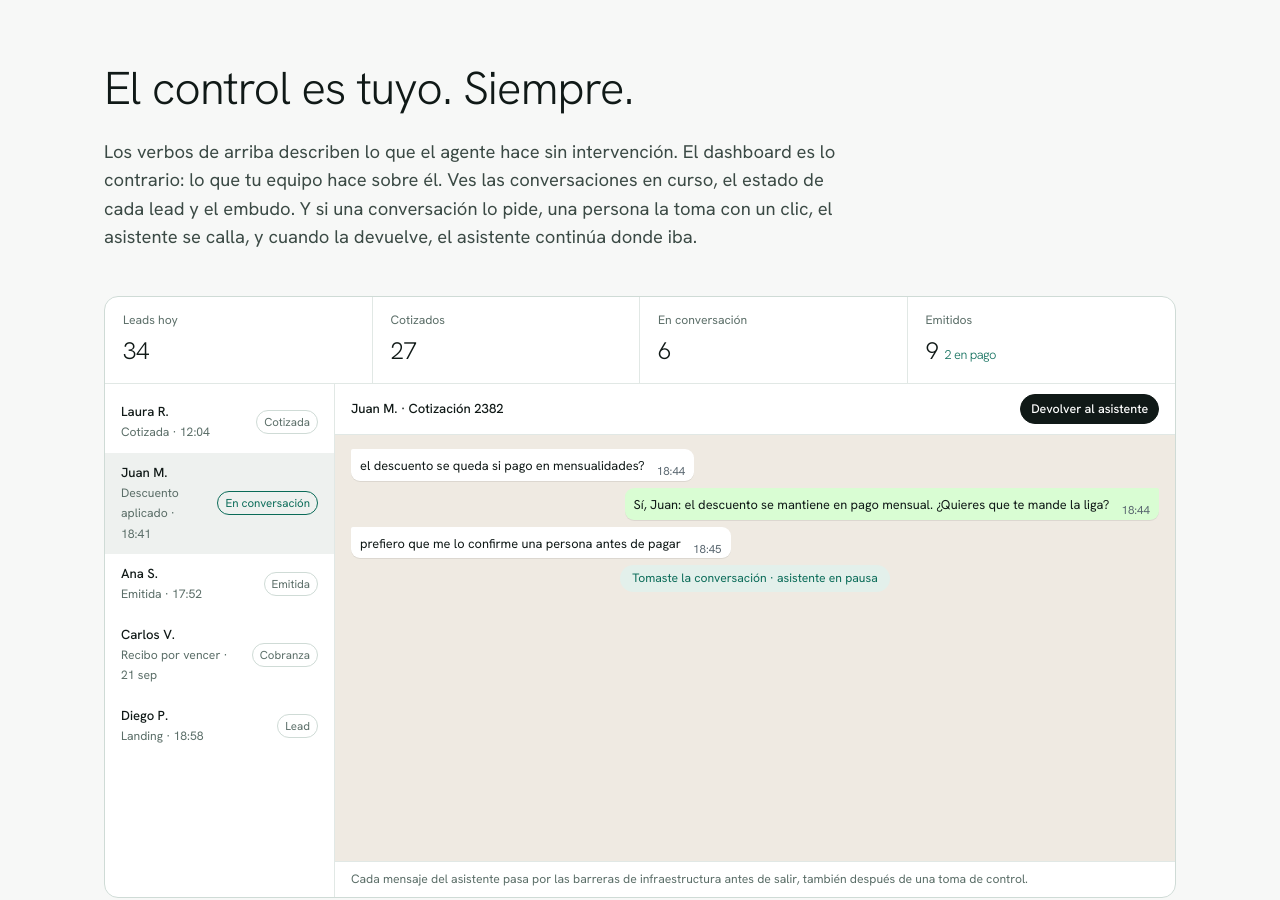
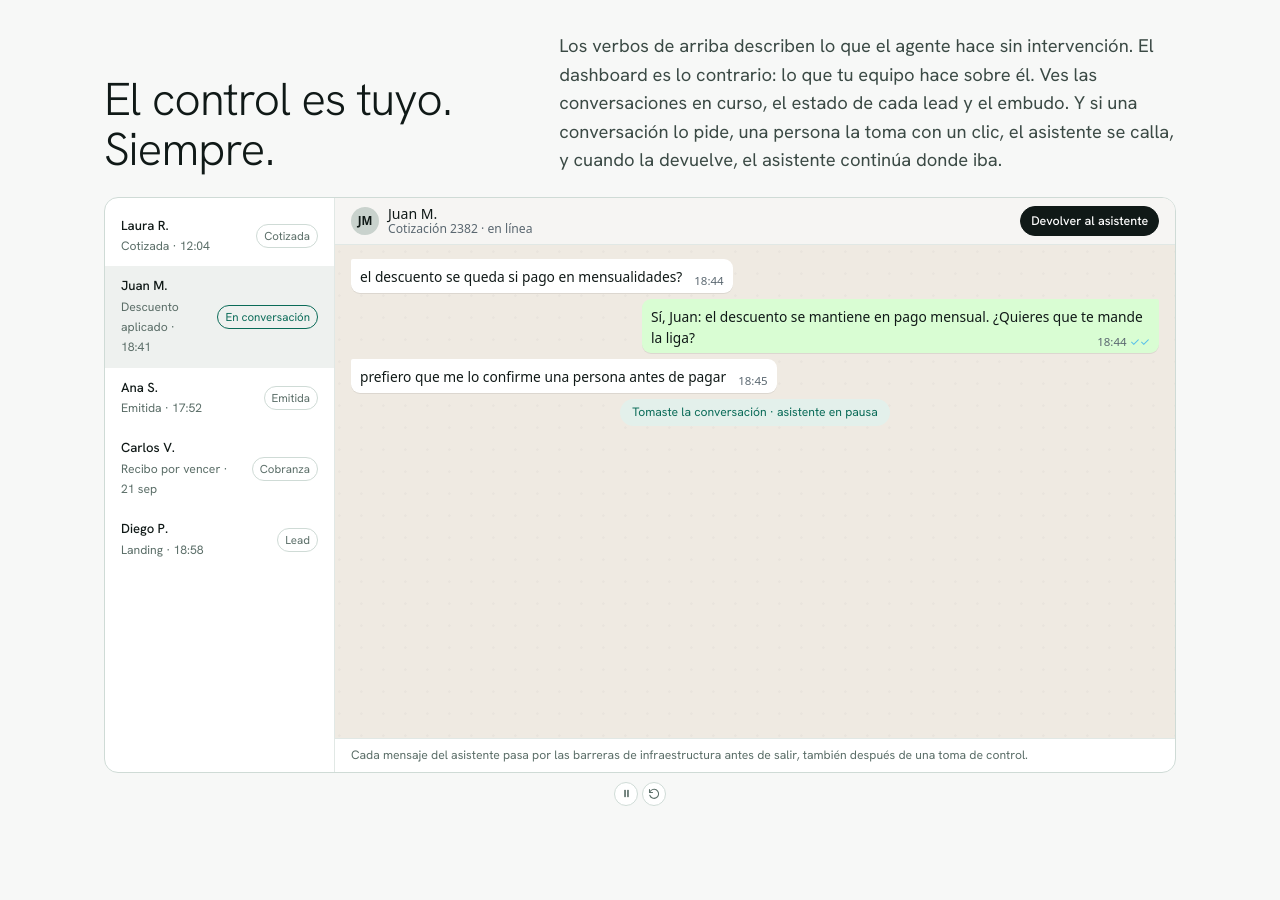
Before and after one commit to insurmind/insurmind_landing, a plain HTML site: page variante-b.html in a window 1280 px wide. Shown: the part 7280-8180 px from the top of the page. Drawn offline with nearby package versions, Linux system fonts and the light colour scheme.

Commit message:
Variante B: fuera los KPIs y el dashboard huele a WhatsApp
FUERA LA FILA DE KPIs
Leads hoy / Cotizados / En conversación / Emitidos, con su CSS. El
aria-label del panel deja de mencionarlos.

QUE HUELA A WHATSAPP
Cinco cambios, todos alineados con lo que ya hacen las maquetas de
teléfono:
- El mismo papel pintado de puntos que .chat. Antes el stream era un
  fondo plano.
- Burbujas de 78% a 64% de ancho máximo: dejan de barrer el panel de
  lado a lado, que es lo que más delataba que no era WhatsApp.
- Cuerpo de .8 a .86rem y fuente del sistema, igual que en los
  teléfonos.
- Doble check azul en los cuatro mensajes que salen del negocio.
- Cabecera de conversación con avatar circular, nombre y "en línea",
  en vez de una línea de texto suelta.

CABER EN UNA PANTALLA
Quitar los KPIs no bastaba, así que además:
- Titular y lede pasan de apilados a paralelos. El bloque de cabecera
  baja de ~190px a ~81px.
- El padding de la sección baja de 72 a 40px, el gap de 44 a 22.

  antes de todo:  1.098px
  sin KPIs:         991px
  ahora:            854px

Resultado por pantalla (útil = alto - 62 de la nav):

  1920x1080   1.018  CABE
  1440x900      838  +16
  1512x860      798  +56

NO CABE del todo en portátil, y lo dejo así a propósito: para cerrar
esos 16-56px habría que encoger la conversación del dashboard, que es
justo lo que rechazaste hace unos commits. El único otro margen sería
quitar la línea "Cada mensaje del asistente pasa por las barreras de
infraestructura...", que son 36px y es copy tuyo: dilo y la quito.

Verificado: controles 6/6, sin desbordamiento de 390 a 1920.

Co-Authored-By: Claude Opus 5 (1M context) <noreply@anthropic.com>
Claude-Session: https://claude.ai/code/session_01T5WLGMPkwJseuApyHThxgH

```diff
--- a/variante-b.html
+++ b/variante-b.html
@@ -286,12 +286,6 @@ section{padding:72px 0}
 
 /* dashboard */
 .dash{border:1px solid var(--line);border-radius:14px;background:#fff;overflow:hidden;font-size:.82rem}
-.dash .kpi{display:grid;grid-template-columns:repeat(4,1fr);border-bottom:1px solid var(--line-soft)}
-.dash .kpi div{padding:14px 18px;border-right:1px solid var(--line-soft)}
-.dash .kpi div:last-child{border-right:0}
-.dash .kpi small{display:block;color:var(--mute);font-size:.76rem}
-.dash .kpi b{display:block;font-size:1.5rem;font-weight:300;letter-spacing:-0.02em;margin-top:2px}
-.dash .kpi b em{font-style:normal;font-size:.8rem;color:var(--green);margin-left:6px}
 .dash .main{display:grid;grid-template-columns:230px 1fr;min-height:360px}
 .dash .list{border-right:1px solid var(--line-soft);padding:8px 0}
 .dash .list div{padding:10px 16px;display:flex;justify-content:space-between;gap:10px;align-items:center}
@@ -301,18 +295,22 @@ section{padding:72px 0}
 .dash .pill{font-size:.72rem;padding:2px 7px;border-radius:999px;border:1px solid var(--line);color:var(--mute);white-space:nowrap}
 .dash .pill.g{border-color:var(--green);color:var(--green)}
 .dash .conv{display:flex;flex-direction:column}
-.dash .chead{display:flex;justify-content:space-between;align-items:center;padding:10px 16px;border-bottom:1px solid var(--line-soft)}
+.dash .chead{display:flex;justify-content:space-between;align-items:center;padding:8px 16px;border-bottom:1px solid var(--line-soft);background:#f6f5f3}
+.dash .chead .who{display:flex;align-items:center;gap:9px;font-family:system-ui,-apple-system,"Segoe UI",Roboto,sans-serif}
+.dash .chead .av{width:28px;height:28px;border-radius:50%;background:#c9d2cd;color:var(--ink);display:grid;place-items:center;font-weight:600;font-size:.72rem;flex:none}
+.dash .chead b{display:block;font-weight:600;font-size:.88rem;line-height:1.15}
+.dash .chead small{display:block;font-size:.76rem;color:var(--wa-time);line-height:1.2}
 .dash .chead b{font-weight:500}
 .dash .take{display:inline-block;font:500 .78rem "Hanken Grotesk",sans-serif;border:1px solid var(--ink);background:#fff;color:var(--ink);border-radius:999px;padding:6px 12px;position:relative}
-.dash .stream{flex:1;padding:14px 16px;display:flex;flex-direction:column;gap:7px;background:var(--wa-bg)}
-.dash .stream .msg{font-size:.8rem;max-width:78%}
+.dash .stream{flex:1;padding:14px 16px;display:flex;flex-direction:column;gap:6px;background:radial-gradient(circle at 20% 30%, rgba(0,0,0,.025) 0 1px, transparent 1.5px) 0 0/22px 22px, var(--wa-bg)}
+.dash .stream .msg{font-size:.86rem;max-width:64%;font-family:system-ui,-apple-system,"Segoe UI",Roboto,sans-serif}
 .dash .stream .msg.op{background:var(--green-soft);border:1px solid var(--green);align-self:flex-end;border-top-right-radius:2px}
 .dash .stream .msg.op::before{content:"Mariana · tu equipo";display:block;font-size:.72rem;font-weight:500;color:var(--green);margin-bottom:3px}
 .dash .banner{align-self:center;font-size:.76rem;color:var(--green);background:var(--green-soft);border-radius:999px;padding:4px 12px}
 .dash .banner.grey{color:var(--mute);background:#fff}
 .dash .cursor{position:absolute;width:14px;height:14px;left:50%;top:50%;pointer-events:none;opacity:0}
 .dash .cursor svg{display:block}
-@media (max-width:760px){.dash .main{grid-template-columns:1fr}.dash .list{display:none}.dash .kpi{grid-template-columns:1fr 1fr}.dash .kpi div:nth-child(2){border-right:0}.dash .kpi div:nth-child(-n+2){border-bottom:1px solid var(--line-soft)}}
+@media (max-width:760px){.dash .main{grid-template-columns:1fr}.dash .list{display:none}}
 /* dashboard timeline */
 .dash .take{position:relative}
 .dash .take .l2{position:absolute;inset:0;display:grid;place-items:center;opacity:0}
@@ -326,9 +324,13 @@ section{padding:72px 0}
 @keyframes fadeout{to{opacity:0}}
 @keyframes fadein{to{opacity:1}}
 @keyframes cur{0%{opacity:0;transform:translate(-140px,70px)}45%{opacity:1;transform:translate(0,0)}70%{opacity:1;transform:translate(0,0) scale(.8)}100%{opacity:0;transform:translate(0,0)}}
-.dash .end{font-size:.76rem;color:var(--mute);padding:8px 16px;border-top:1px solid var(--line-soft)}
-.control .grid2{grid-template-columns:1fr;gap:44px}
+.dash .end{font-size:.76rem;color:var(--mute);padding:7px 16px;border-top:1px solid var(--line-soft)}
+.control .grid2{grid-template-columns:1fr;gap:22px}
+.control .chead2{display:grid;grid-template-columns:minmax(0,.8fr) minmax(0,1.2fr);gap:44px;align-items:end}
+.control .chead2 .lede{margin-top:0!important;max-width:48em}
+@media (max-width:900px){.control .chead2{grid-template-columns:1fr;gap:16px}}
 .control .lede{max-width:40em}
+.control{padding-top:40px;padding-bottom:40px}
 .dash .stream{min-height:300px}
 
 /* trust */
@@ -632,18 +634,12 @@ Col. Del Valle<span class="t">19:19<span class="ck">✓✓</span></span></div>
 <section class="control" id="control">
   <div class="wrap">
     <div class="grid2">
-      <div>
-        <h2>El control es tuyo. Siempre.</h2>
+        <div class="chead2">
+          <h2>El control es tuyo. Siempre.</h2>
         <p class="lede" style="margin-top:24px">Los verbos de arriba describen lo que el agente hace sin intervención. El dashboard es lo contrario: lo que tu equipo hace sobre él. Ves las conversaciones en curso, el estado de cada lead y el embudo. Y si una conversación lo pide, una persona la toma con un clic, el asistente se calla, y cuando la devuelve, el asistente continúa donde iba.</p>
       </div>
       <div class="demo" data-seq="dash">
-        <div class="dash" role="img" aria-label="Panel de operación: leads del día, embudo y una conversación en la que un operador toma el control y luego lo devuelve al asistente">
-          <div class="kpi">
-            <div><small>Leads hoy</small><b>34</b></div>
-            <div><small>Cotizados</small><b>27</b></div>
-            <div><small>En conversación</small><b>6</b></div>
-            <div><small>Emitidos</small><b>9<em>2 en pago</em></b></div>
-          </div>
+        <div class="dash" role="img" aria-label="Panel de operación: la lista de leads del día y una conversación de WhatsApp en la que un operador toma el control y luego lo devuelve al asistente">
           <div class="main">
             <div class="list">
               <div><span><b>Laura R.</b><small>Cotizada · 12:04</small></span><span class="pill">Cotizada</span></div>
@@ -653,19 +649,19 @@ Col. Del Valle<span class="t">19:19<span class="ck">✓✓</span></span></div>
               <div><span><b>Diego P.</b><small>Landing · 18:58</small></span><span class="pill">Lead</span></div>
             </div>
             <div class="conv">
-              <div class="chead"><b>Juan M. · Cotización 2382</b>
+              <div class="chead"><span class="who"><span class="av">JM</span><span><b>Juan M.</b><small>Cotización 2382 · en línea</small></span></span>
                 <span class="take" style="--at:5.2"><span class="l1">Tomar conversación</span><span class="l2">Devolver al asistente</span><span class="cursor" style="--at:4"><svg width="14" height="14" viewBox="0 0 14 14"><path d="M1 1l4.5 12 1.8-4.7L12 6.5z" fill="#101917" stroke="#fff" stroke-width=".8"/></svg></span></span>
               </div>
               <div class="stream">
                 <div class="msg in" style="--at:0">el descuento se queda si pago en mensualidades?<span class="t">18:44</span></div>
-                <div class="msg out" style="--at:1.6">Sí, Juan: el descuento se mantiene en pago mensual. ¿Quieres que te mande la liga?<span class="t">18:44</span></div>
+                <div class="msg out" style="--at:1.6">Sí, Juan: el descuento se mantiene en pago mensual. ¿Quieres que te mande la liga?<span class="t">18:44<span class="ck">✓✓</span></span></div>
                 <div class="msg in" style="--at:3.1">prefiero que me lo confirme una persona antes de pagar<span class="t">18:45</span></div>
                 <div class="banner" style="--at:5.8">Tomaste la conversación · asistente en pausa</div>
-                <div class="msg op" style="--at:7.6">Hola Juan, soy Mariana, del equipo de tu aseguradora. Te lo confirmo: el descuento se queda igual si pagas mensual.<span class="t">18:46</span></div>
+                <div class="msg op" style="--at:7.6">Hola Juan, soy Mariana, del equipo de tu aseguradora. Te lo confirmo: el descuento se queda igual si pagas mensual.<span class="t">18:46<span class="ck">✓✓</span></span></div>
                 <div class="msg in" style="--at:9.8">perfecto, entonces sí, mándame la liga<span class="t">18:47</span></div>
-                <div class="msg op" style="--at:11.4">Te dejo de vuelta con el asistente para que te la mande ahora mismo.<span class="t">18:47</span></div>
+                <div class="msg op" style="--at:11.4">Te dejo de vuelta con el asistente para que te la mande ahora mismo.<span class="t">18:47<span class="ck">✓✓</span></span></div>
                 <div class="banner grey" style="--at:13.4">Devolviste la conversación al asistente</div>
-                <div class="msg out" style="--at:14.8">Aquí tienes tu liga de pago mensual, Juan. En cuanto se acredite, emitimos tu póliza.<span class="t">18:48</span></div>
+                <div class="msg out" style="--at:14.8">Aquí tienes tu liga de pago mensual, Juan. En cuanto se acredite, emitimos tu póliza.<span class="t">18:48<span class="ck">✓✓</span></span></div>
               </div>
               <div class="end">Cada mensaje del asistente pasa por las barreras de infraestructura antes de salir, también después de una toma de control.</div>
             </div>
```
